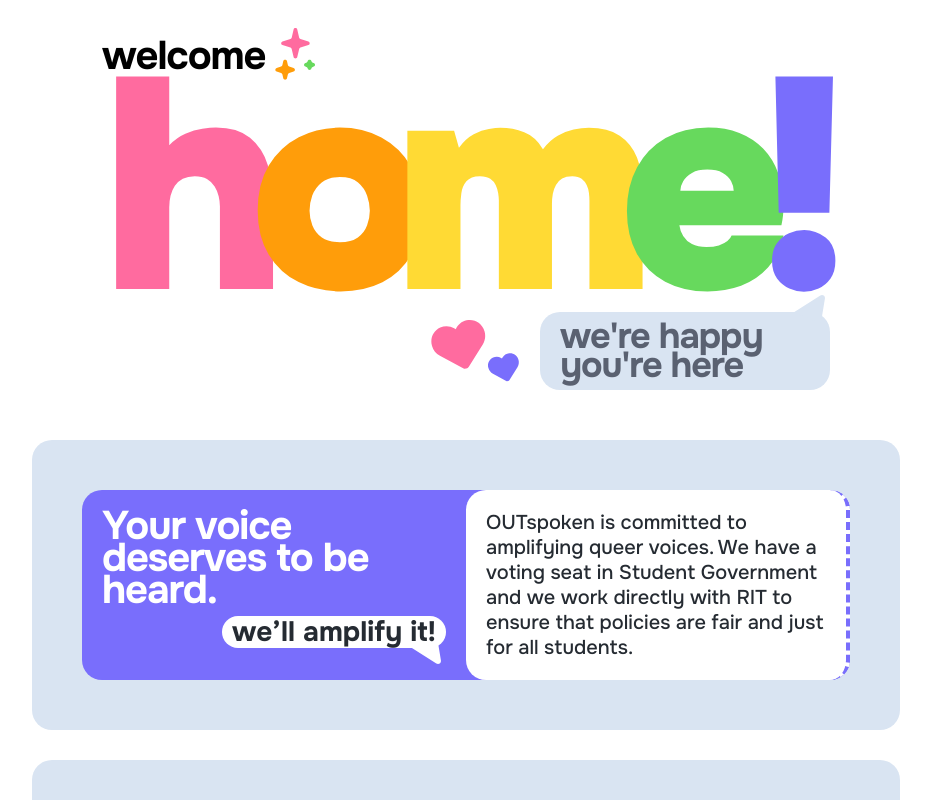
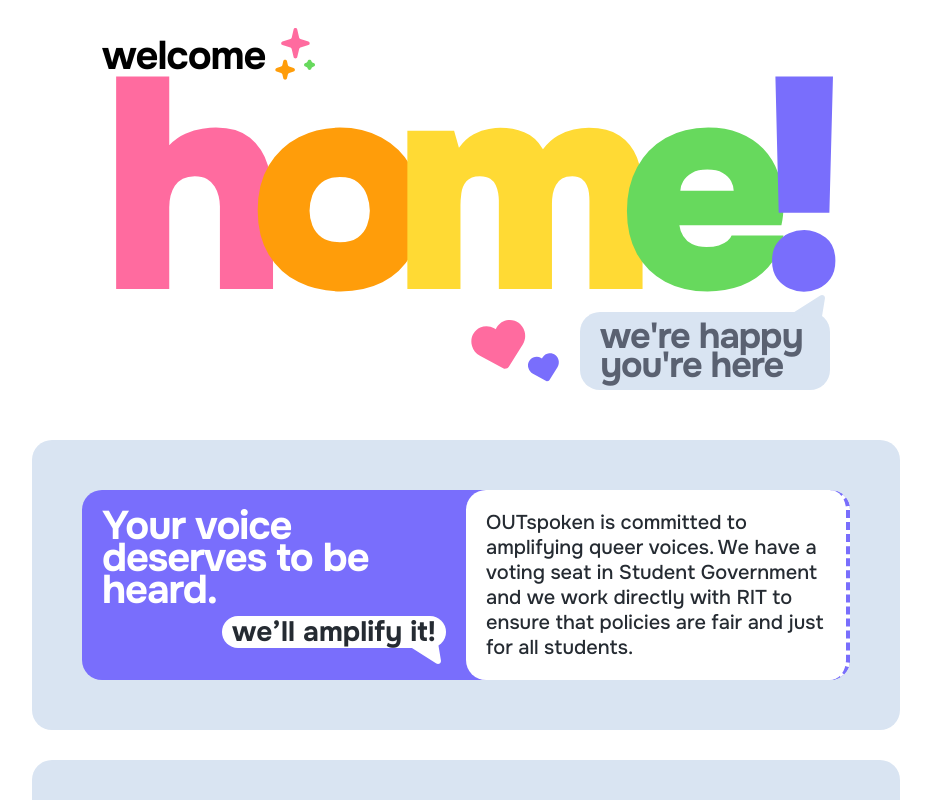
Before and after one commit to OUTspoken-RIT/website, a Next.js app: page / in a window 1280 px wide. Shown: the top 800 px of the page, without its empty margins (174-1105 px from the left). Built offline with nearby package versions, Linux system fonts and the light colour scheme.

Commit message:
fix speech bubbles

```diff
--- a/styles/composite.css
+++ b/styles/composite.css
@@ -309,7 +309,7 @@ img.rounded {
   position: relative;
   align-self: flex-end;
   padding: var(--margin-s) var(--margin-m);
-  max-width: 150px;
+  max-width: 110px;
 }
 
 .hero > .speech-bubble > h3 {
@@ -334,7 +334,7 @@ img.rounded {
   }
 
   .hero > .speech-bubble {
-    max-width: 200px;
+    max-width: 160px;
   }
 }
 
@@ -358,7 +358,7 @@ img.rounded {
   }
 
   .hero > .speech-bubble {
-    max-width: 250px;
+    max-width: 210px;
   }
 
   .hero > .speech-bubble > h3 {
```
